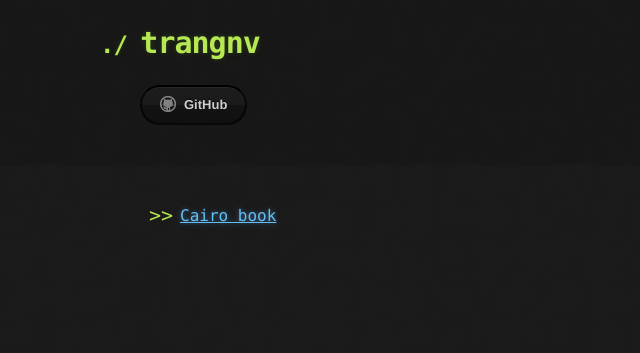
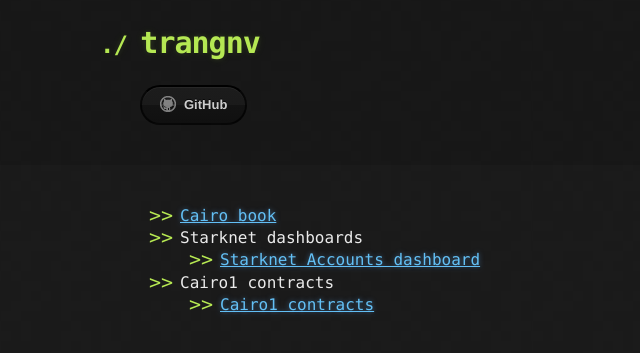
Before and after one commit to trangnv/trangnv.github.io, a Jekyll site: the page built from index.md, in a window 1280 px wide. Shown: the top 353 px of the page, without its empty margins (0-640 px from the left). Built offline with Jekyll 4.4.1, drawn with Linux system fonts in a browser that asks for light colours; the repository's description, which GitHub fills in, is left out.

Commit message:
add contents

```diff
--- a/index.md
+++ b/index.md
@@ -2,4 +2,8 @@
 layout: default
 ---
 
-- [Cairo book](https://trangnv.github.io/cairo-book)
+- [Cairo book](https://cairo-book.github.io/)
+- Starknet dashboards
+  - [Starknet Accounts dashboard](https://trangnv.github.io/starknet-watcher/notebooks/accounts_dashboard.html)
+- Cairo1 contracts
+  - [Cairo1 contracts](https://github.com/trangnv/cairo1-contracts)
```
